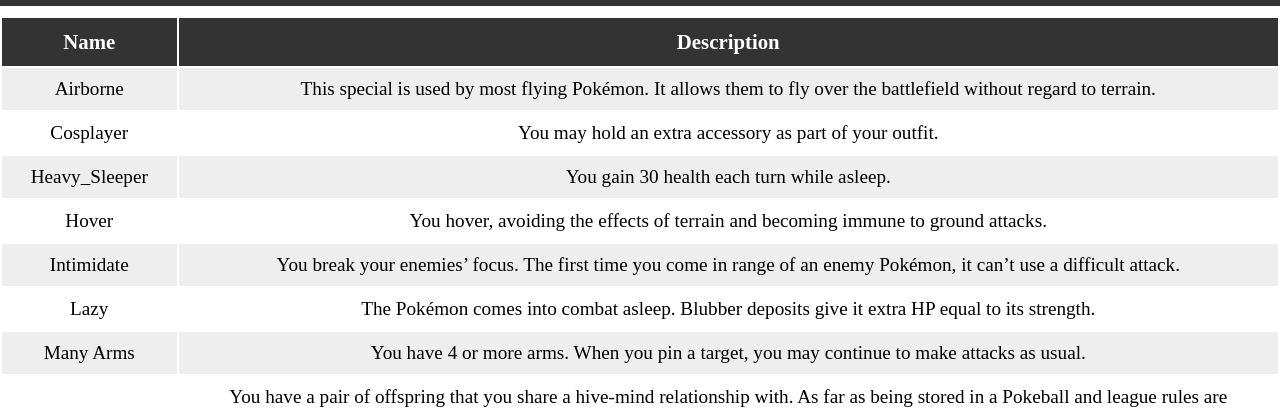
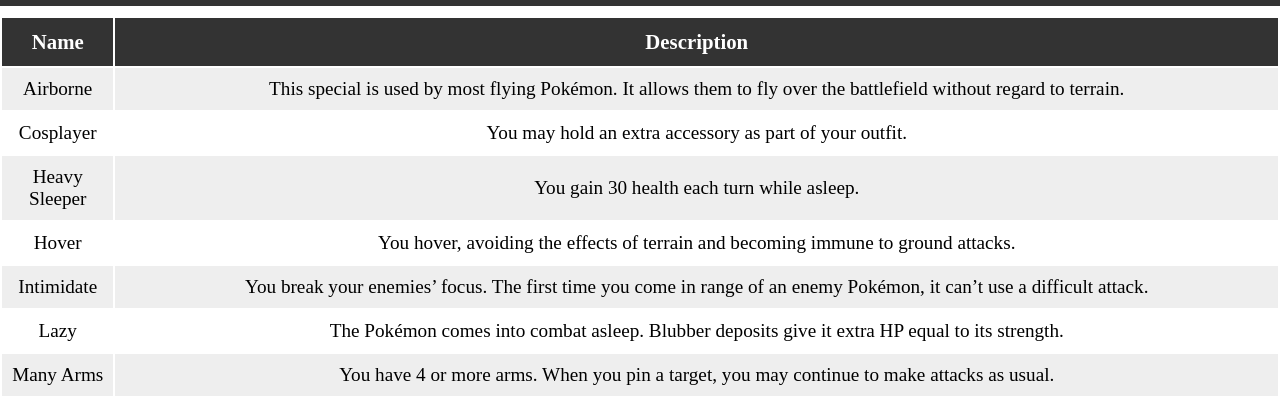
Before and after one commit to ajc388/PokemonRPG, a plain HTML site: page abilities.html in a window 1280 px wide. Shown: the part 383-792 px from the top of the page. Drawn offline with Linux system fonts and the light colour scheme.

Commit message:
Fixed default sorting for data grid. Also fixed major sorting bug.

```diff
--- a/assets/css/master.css
+++ b/assets/css/master.css
@@ -149,7 +149,7 @@
 	margin-width: 0px;
 	width: 100%;
 }
-table tr.dataRow:first-child {
+table tr.dataRowHeader:first-child {
 	background-color: #333;
 	font-size: 130%;
 	color: white;
--- a/assets/javascript/datagrid.js
+++ b/assets/javascript/datagrid.js
@@ -35,9 +35,6 @@
       });
 
       $("#sort").on("change", function() { sort(); });
-
-      //default sorting
-      sort();
     }
 
     //Build dom elements
@@ -66,6 +63,9 @@
 
     displayTable(model, $("#grid"));
 
+    //default sorting
+    sort();
+
     /*Fixed elements*/
     $(function() {
       fixedScroller($("#anchor"), $("#selector"))
@@ -83,7 +83,7 @@
           return $(a).find("."+col).text() > $(b).find("."+col).text() ? 1 : -1;
         }
       });
-      rows.detach().appendTo($("#grid"));
+      rows.detach().appendTo($("#dataGrid"));
     }
 
     function search(criteria)
@@ -129,10 +129,10 @@
     {
       if (Object.keys(data).length > 0)
       {
-        var table = $("<table class='dataGrid'></table>");
+        var table = $("<table id='dataGrid' class='dataGrid'></table>");
         if ( headerFlag )
         {
-          var row = $("<tr class='dataRow'></tr>");
+          var row = $("<tr class='dataRowHeader'></tr>");
           row.append("<th class='dataHeader'>Name</th>");
           $.each(data[Object.keys(data)[0]], function(key) {
             row.append("<th class='dataHeader'>"+ key +"</th>");
@@ -141,7 +141,7 @@
         }
         $.each(data, function(key) {
           var row = $("<tr class='dataRow'></tr>");
-          row.append("<td class='dataValue Name'>"+key+"</td>");
+          row.append("<td class='dataValue Name'>"+key.replace("_", " ")+"</td>");
 
           $.each(data[key], function(att, val) {
               row.append("<td class='dataValue "+att+"'>"+val+"</td>");
```
